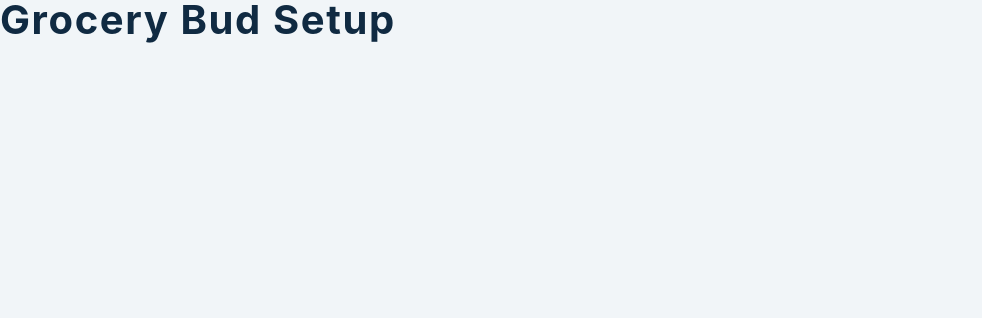
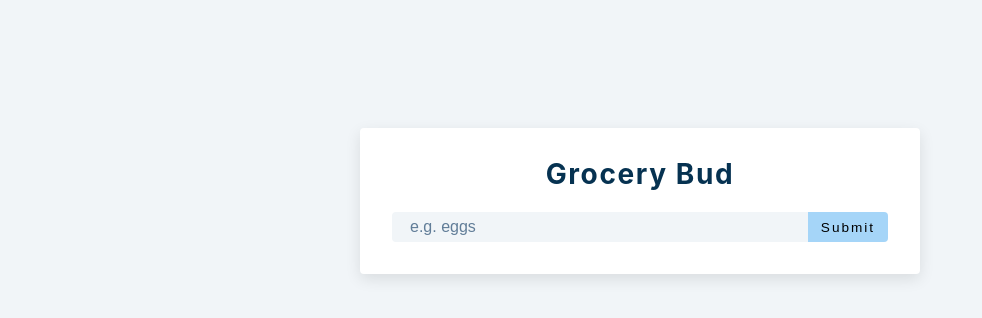
Before and after one commit to Attinderkahlon/grocery, a React (Create React App) app: page / in a window 1280 px wide. Shown: the top 318 px of the page, without its empty margins (0-982 px from the left). Built offline with nearby package versions, Linux system fonts and the light colour scheme.

Commit message:
adding to the list

```diff
--- a/src/Alert.js
+++ b/src/Alert.js
@@ -1,7 +1,15 @@
-import React, { useEffect } from 'react'
+import React, { useEffect } from "react"
 
-const Alert = () => {
-  return <h2>alert component</h2>
+const Alert = ({ type, msg, removeAlert }) => {
+  useEffect(() => {
+    const timeOut = setTimeout(() => {
+      removeAlert()
+    }, 3000)
+    return () => {
+      clearTimeout(timeOut)
+    }
+  })
+  return <p className={`alert alert-${type}`}>{msg}</p>
 }
 
 export default Alert
--- a/src/App.js
+++ b/src/App.js
@@ -1,9 +1,55 @@
-import React, { useState, useEffect } from 'react'
-import List from './List'
-import Alert from './Alert'
+import React, { useState, useEffect } from "react"
+import List from "./List"
+import Alert from "./Alert"
 
 function App() {
-  return <h2>grocery bud setup</h2>
+  const [name, setName] = useState("")
+  const [list, setList] = useState([])
+  const [isEditing, setIsEditing] = useState(false)
+  const [editID, setEditID] = useState(null)
+  const [alert, setAlert] = useState({ show: false, msg: "", type: "" })
+
+  const handleSubmit = (e) => {
+    e.preventDefault()
+    if (!name) {
+      showAlert(true, "danger", "please enter value")
+    } else if (name && isEditing) {
+    } else {
+      const newItems = { id: new Date().getTime().toString(), title: name }
+      setList([...list, newItems])
+      setName("")
+    }
+  }
+  const showAlert = (show = false, type = "", msg = "") => {
+    setAlert({ show, type, msg })
+  }
+  return (
+    <section className='section-center'>
+      <form className='grocery-form' onSubmit={handleSubmit}>
+        {alert.show && <Alert {...alert} removeAlert={showAlert} />}
+        <h3>Grocery bud</h3>
+        <div className='form-control'>
+          <input
+            type='text'
+            className='grocery'
+            placeholder='e.g. eggs'
+            onChange={(e) => setName(e.target.value)}
+          ></input>
+          <button type='submit' className='submit-btn'>
+            {isEditing ? "edit" : "Submit"}
+          </button>
+        </div>
+      </form>
+      {list.length > 0 && (
+        <div className='grocery-container'>
+          <List items={list} />
+          <button className='clear-btn' type='submit'>
+            Clear items
+          </button>
+        </div>
+      )}
+    </section>
+  )
 }
 
 export default App
--- a/src/List.js
+++ b/src/List.js
@@ -1,7 +1,26 @@
-import React from 'react'
-import { FaEdit, FaTrash } from 'react-icons/fa'
-const List = () => {
-  return <h2>list component</h2>
+import React from "react"
+import { FaEdit, FaTrash } from "react-icons/fa"
+const List = ({ items }) => {
+  return (
+    <div className="grocery-list">
+      {items.map((item) => {
+        const { id, title } = item
+        return (
+          <article key={id} className="grocery-item">
+            <p className="title">{title}</p>
+            <div className="btn-container">
+              <button className="edit-btn" type="button">
+                <FaEdit />
+              </button>
+              <button className="delete-btn" type="button">
+                <FaTrash />
+              </button>
+            </div>
+          </article>
+        )
+      })}
+    </div>
+  )
 }
 
 export default List
```
Also changed, not shown: src/index.js (+8 -8 lines).
